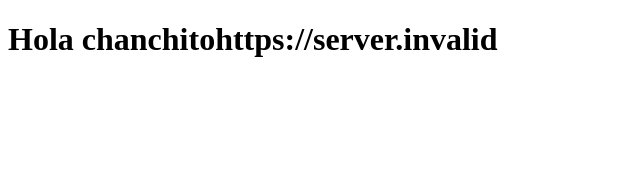
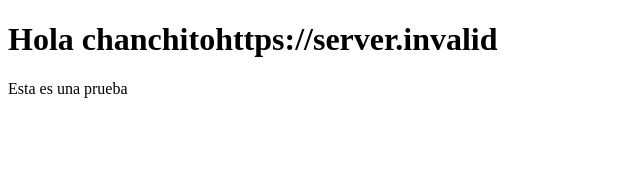
Before and after one commit to Gxbriel96/ecommerce-con-edteam, a React (Vite) app: page / in a window 1280 px wide. Shown: the top 170 px of the page, without its empty margins (0-640 px from the left). Built offline with nearby package versions, Linux system fonts and the light colour scheme; no server answers.

Commit message:
se agrega un mensaje para desarrollo

```diff
--- a/src/App.jsx
+++ b/src/App.jsx
@@ -5,6 +5,7 @@ const App = () => {
   return (
     <div>
       <h1>Hola chanchito{API_URL}</h1>
+      <p>Esta es una prueba</p>
     </div>
   )
 }
```
